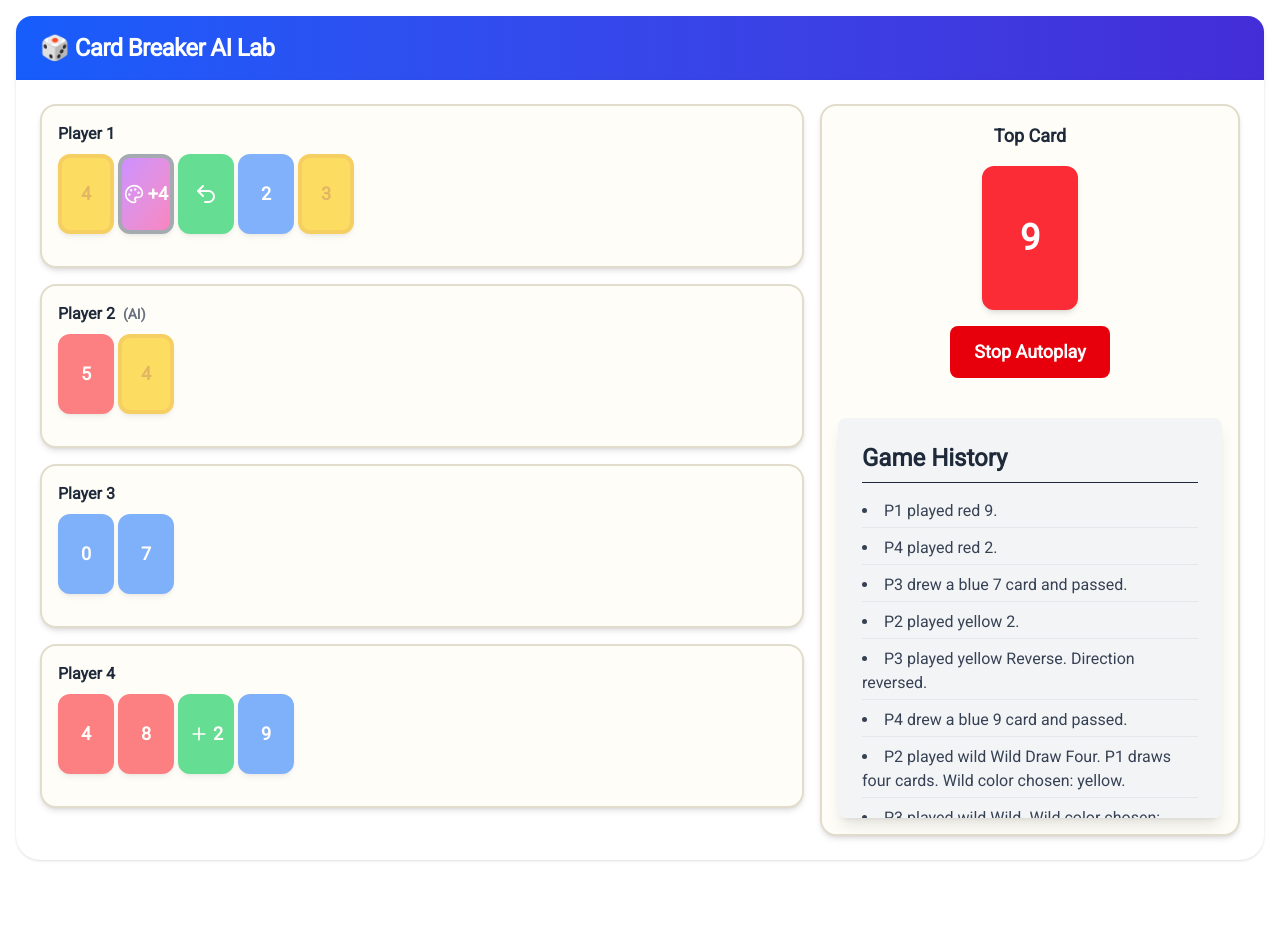
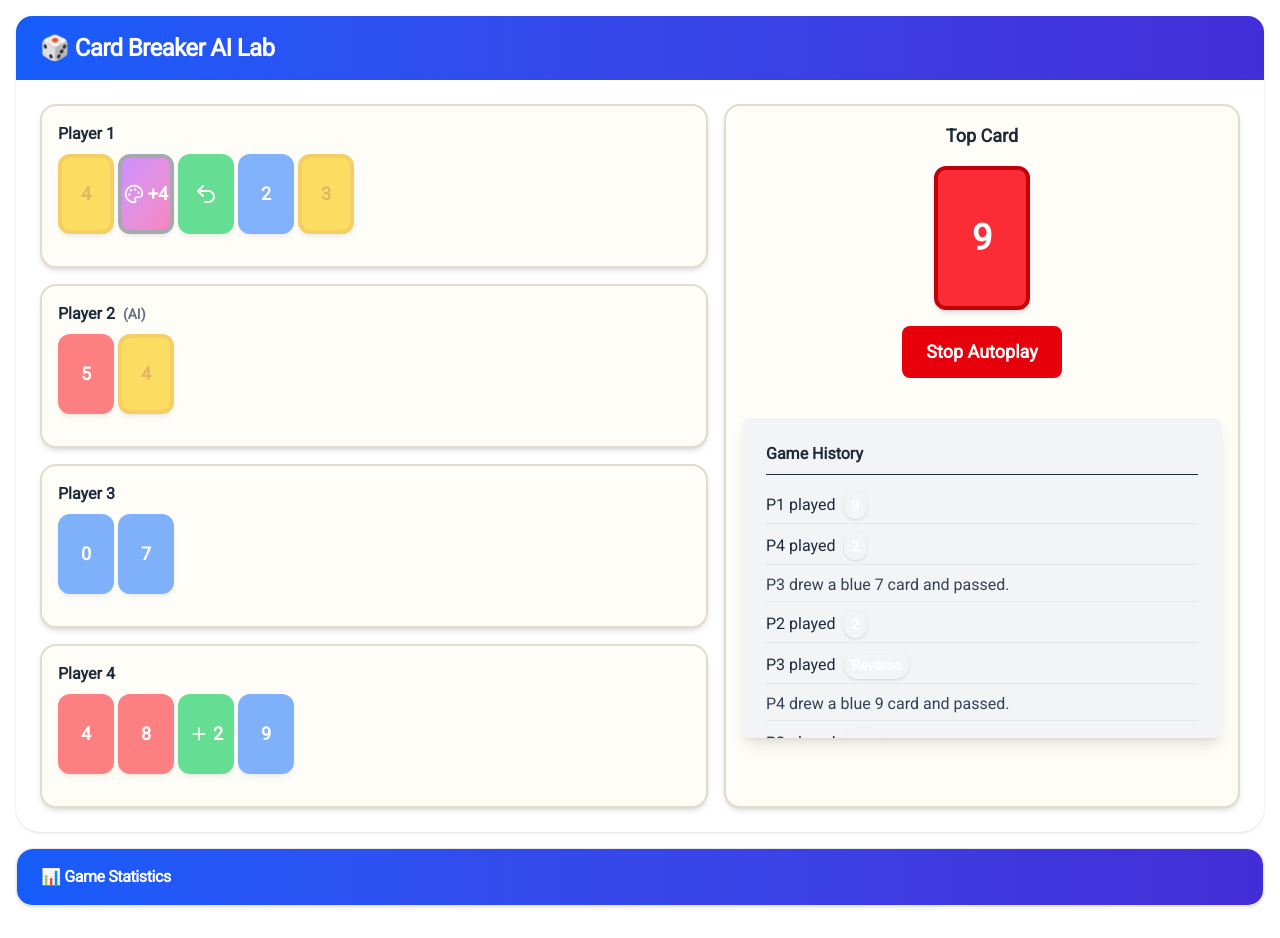
Before and after one commit to mtickle/card-game, a React (Vite) app: page / in a window 1280 px wide. Before the commit the page ends 892 px from the top, so only its background shows below. Built offline with nearby package versions, Linux system fonts and the light colour scheme.

Commit message:
This is a good place to hold.

```diff
--- a/src/App.jsx
+++ b/src/App.jsx
@@ -1,10 +1,11 @@
 // src/App.jsx
+import TurnLogTable from '@components/TurnLogTable';
 import Header from '@layouts/Header';
 import { colors } from '@utils/colorUtils';
 import { gameReducer, initialGameState } from '@utils/gameReducer';
 import { formatTurnLog } from '@utils/gameUtils';
 import { useCallback, useEffect, useReducer, useRef } from 'react';
-import Card, { getCardIcon, getColorClass, WinnerCard } from './components/Card';
+import Card, { getCardIcon, WinnerCard } from './components/Card';
 import { useLastGameId } from './hooks/useLastGameId';
 import { handleStartAutoplay, handleStartNewGame, handleStopAutoplay } from './utils/handleUtils';
 
@@ -28,14 +29,6 @@
 
   const aiTurnTimeoutRef = useRef(null);
   const gameOverTimeoutRef = useRef(null); // New ref for game over pause
-
-  // Helper for logging hand sizes - adjusted for reducer state
-  // const logHandSizes = useCallback((action, currentHandsState) => {
-  //   const targetHands = currentHandsState || hands;
-  //   const sizes = targetHands.map((hand, index) => `P${index + 1}: ${hand.length}`);
-  //   console.log(`[HANDS DEBUG] ${action} - ${sizes.join(', ')}`);
-  // }, [hands]);
-
 
   // --- Card Playability Check ---
   const canPlayCardUI = useCallback((card, currentTopCard) => {
@@ -156,12 +149,6 @@
     return undefined;
   }, [currentPlayer, hands, topCard, isAutoplaying, gameOver, playAI, chooseWildColor, dispatch]);
 
-  useEffect(() => {
-    if (state.gameOver && state.gameId) {
-      setLastFinishedGameId(state.gameId);
-    }
-  }, [state.gameOver, state.gameId]);
-
   // --- Game Over Auto-Restart Logic ---
   useEffect(() => {
     if (gameOver && isAutoplaying) {
@@ -184,6 +171,9 @@
           turnLog: state.turnLog,
         }
       });
+
+
+
       dispatch({ type: 'ADD_HISTORY', payload: `Game over! New game starting in 3 seconds...` });
 
       gameOverTimeoutRef.current = setTimeout(() => {
@@ -210,6 +200,45 @@
     }
     return undefined;
   }, [gameOver, isAutoplaying, dispatch]);
+
+  useEffect(() => {
+    if (state.gameOver && state.gameId) {
+      setLastFinishedGameId(state.gameId);
+    }
+  }, [state.gameOver, state.gameId]);
+
+  function getColorClass(color, type = 'card') {
+    const colors = {
+      red: {
+        card: 'bg-red-500 text-white',
+        border: 'border-red-700',
+      },
+      blue: {
+        card: 'bg-blue-500 text-white',
+        border: 'border-blue-700',
+      },
+      green: {
+        card: 'bg-green-500 text-white',
+        border: 'border-green-700',
+      },
+      yellow: {
+        card: 'bg-yellow-400 text-black',
+        border: 'border-yellow-600',
+      },
+      wild: {
+        card: 'bg-gradient-to-r from-purple-500 via-black to-red-500 text-white',
+        border: 'border-gray-700',
+      },
+    };
+
+    const fallback = {
+      card: 'bg-gray-300 text-black',
+      border: 'border-gray-500',
+    };
+
+    return colors[color]?.[type] || fallback[type];
+  }
+
 
   return (
     <div className="container mx-auto p-4">
@@ -315,17 +344,46 @@
             )}
           </div>
 
-          <div className="w-full md:w-96 bg-gray-100 p-6 rounded-lg shadow-lg max-h-[50vh] overflow-y-auto">
-            <h2 className="text-2xl font-semibold mb-4 text-gray-800 border-b pb-2">Game History</h2>
-            <ul className="list-disc list-inside text-base text-gray-700 space-y-2">
-              {history.map((entry, index) => (
-                <li key={index} className="border-b border-gray-200 pb-1 last:border-b-0">{entry}</li>
-              ))}
+          <div className="w-full md:w-120 bg-gray-100 p-6 rounded-lg shadow-lg max-h-[40vh] overflow-y-auto">
+            <h3 className="text-1xl font-semibold mb-4 text-gray-800 border-b pb-2">Game History</h3>
+            <ul className="list-none text-base text-gray-700 space-y-2 text-1xl">
+              {history.map((entry, index) => {
+                const match = entry.match(/(P\d) played (\w+) (\w+)/);
+                if (match) {
+                  const [, player, color, value] = match;
+                  return (
+                    <li key={index} className="flex items-center gap-2 border-b border-gray-200 pb-1 last:border-b-0">
+                      <span className="text-gray-800 font-medium">{player} played</span>
+                      <span
+                        className={`inline-block px-2 py-1 text-sm rounded-full text-white font-bold shadow`}
+                        style={{ backgroundColor: getColorClass(color) }}
+                      >
+                        {value}
+                      </span>
+                    </li>
+                  );
+                }
+
+                // Fallback to plain text for other entries
+                return (
+                  <li key={index} className="border-b border-gray-200 pb-1 last:border-b-0">
+                    {entry}
+                  </li>
+                );
+              })}
             </ul>
           </div>
-          {lastFinishedGameId && <UnoTurnLogTable gameId={lastFinishedGameId} />}
+
+
         </div>
       </div>
+
+      <div className="mb-4 border border-gray-200 bg-white shadow-sm rounded-t-2xl rounded-b-2xl overflow-hidden">
+        <div className="bg-gradient-to-r from-blue-600 to-indigo-700 text-white px-6 py-4 shadow-md flex justify-between items-center rounded-t-2xl">
+          <h3 className="text-1xl font-semibold tracking-tight">📊 Game Statistics</h3>
+        </div>{lastFinishedGameId && <TurnLogTable gameId={lastFinishedGameId} />}
+      </div>
+
     </div>
   );
 }
--- a/src/components/TurnLogTable.jsx
+++ b/src/components/TurnLogTable.jsx
@@ -23,6 +23,7 @@
                         <th className="text-left px-4 py-2">Player</th>
                         <th className="text-left px-4 py-2">Action</th>
                         <th className="text-left px-4 py-2">Card</th>
+                        <th className="text-left px-4 py-2">Actual Card</th>
                         <th className="text-left px-4 py-2">Time</th>
                     </tr>
                 </thead>
@@ -31,6 +32,7 @@
                         <tr key={i} className="border-t border-gray-200 hover:bg-gray-50">
                             <td className="px-4 py-2">{turn.player}</td>
                             <td className="px-4 py-2">{turn.action}</td>
+                            <td className="px-4 py-2">{turn.card.value}</td>
                             <td className="px-4 py-2">
                                 {turn.card ? (
                                     <span className={`inline-block px-2 py-1 text-sm font-medium rounded text-white bg-${turn.card.color}-600`}>
--- a/src/hooks/useLastGameId.js
+++ b/src/hooks/useLastGameId.js
@@ -5,7 +5,6 @@
 export const useLastGameId = () => {
     const [lastGameId, setLastGameId] = useState(null);
 
-    // Load from localStorage on mount
     useEffect(() => {
         const savedId = localStorage.getItem(STORAGE_KEY);
         if (savedId) {
@@ -13,7 +12,6 @@
         }
     }, []);
 
-    // Store new ID in both state and localStorage
     const updateLastGameId = useCallback((newId) => {
         if (!newId) return;
         setLastGameId(newId);
--- a/src/utils/gameReducer.js
+++ b/src/utils/gameReducer.js
@@ -1,11 +1,13 @@
 // src/gameReducer.js
 
 import { saveGameToStorage, saveTurnLogToStorage } from '@/utils/storageUtils';
+
 import { v4 as uuidv4 } from 'uuid';
 
 const colors = ['red', 'blue', 'green', 'yellow'];
 const values = ['0', '1', '2', '3', '4', '5', '6', '7', '8', '9', 'Skip', 'Reverse', 'Draw Two'];
 const wilds = ['Wild', 'Wild Draw Four'];
+
 
 // Helper functions (could be moved out for pure reducer, but useful here)
 const createDeck = () => {
@@ -122,6 +124,7 @@
                 currentPlayer: 0,
                 direction: 1,
                 isAutoplaying: action.payload?.isAutoplaying ?? false,
+                gameId: action.payload?.gameId ?? uuidv4(),
             };
             //console.log("[REDUCER] State AFTER INITIALIZE_GAME:", newState);
             return newState;
@@ -288,7 +291,7 @@
                     timestamp: Date.now(),
                 },
             };
-            console.log("[REDUCER] State AFTER DRAW_CARD:", newState);
+            //console.log("[REDUCER] State AFTER DRAW_CARD:", newState);
 
             //--- Let's try some logging here.
             //--- HERE IS WHERE WE SHALL LOG newState
@@ -318,7 +321,7 @@
             const { winnerIndex, finalScores, turnLog } = action.payload;
 
             const finishedGame = {
-                gameId: uuidv4(),
+                gameId: state.gameId,
                 timestamp: Date.now(),
                 players: state.players,
                 winner: state.players?.[winnerIndex]?.name || `Player ${winnerIndex + 1}`,
@@ -328,7 +331,7 @@
 
             saveGameToStorage(finishedGame);
             saveTurnLogToStorage(finishedGame.gameId, finishedGame.turnLog);
-            setLastFinishedGameId(gameId);
+            console.log(finishedGame.gameId)
 
             return {
                 ...state,
--- a/src/utils/handleUtils.js
+++ b/src/utils/handleUtils.js
@@ -1,12 +1,4 @@
-export const handleStartAutoplay = () => {
-    if (!isAutoplaying) { // Only start if not already autoplaying
-        dispatch({ type: 'SET_AUTOPLAY', payload: true });
-        dispatch({ type: 'UPDATE_MESSAGE', payload: "Autoplay started! AI vs AI." });
-        dispatch({ type: 'ADD_HISTORY', payload: 'Autoplay started.' });
-        console.log("[AUTOPLAY] Autoplay started.");
-        logHandSizes("After Autoplay Start", hands);
-    }
-};
+
 
 export const handleStopAutoplay = () => {
     if (isAutoplaying) { // Only stop if currently autoplaying
@@ -28,7 +20,19 @@
     }
 };
 
+export const handleStartAutoplay = () => {
+    console.log("handleStartAutoplay")
+    if (!isAutoplaying) { // Only start if not already autoplaying
+        dispatch({ type: 'SET_AUTOPLAY', payload: true });
+        dispatch({ type: 'UPDATE_MESSAGE', payload: "Autoplay started! AI vs AI." });
+        dispatch({ type: 'ADD_HISTORY', payload: 'Autoplay started.' });
+        console.log("[AUTOPLAY] Autoplay started.");
+        logHandSizes("After Autoplay Start", hands);
+    }
+};
+
 export const handleStartNewGame = () => {
+    console.log("handleStartNewGame")
     // When starting a new game manually, we assume autoplay is OFF initially
     // unless the user explicitly clicks start autoplay after this.
     dispatch({ type: 'INITIALIZE_GAME', payload: { isAutoplaying: false } }); // <--- Default to human playing
```
